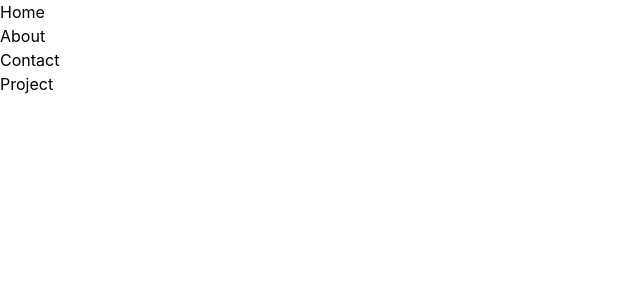
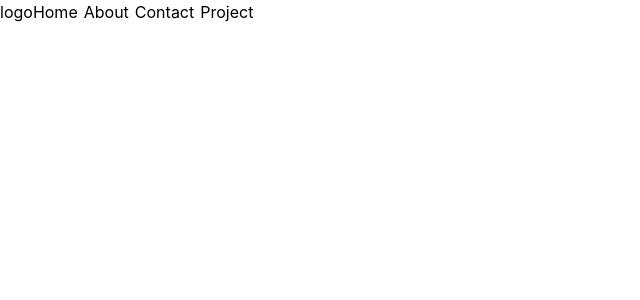
Before and after one commit to SuperMan8743/AmartyaArchitects, a React (Vite) app: page / in a window 1280 px wide. Shown: the top 300 px of the page, without its empty margins (0-640 px from the left). Built offline with nearby package versions, Linux system fonts and the light colour scheme.

Commit message:
working on nav

```diff
--- a/src/components/navbar/Navbar.jsx
+++ b/src/components/navbar/Navbar.jsx
@@ -4,8 +4,11 @@ function Navbar() {
   return (
     <>
       <nav>
-        <div>
+        <div  className='flex'>
           <ul>
+            <li><a href="logo">logo</a></li>
+          </ul>
+          <ul  className='flex gap-1.5'>
             <li><a href="Home">Home</a></li>
             <li><a href="About">About</a></li>
             <li><a href="Contact">Contact</a></li>
```
